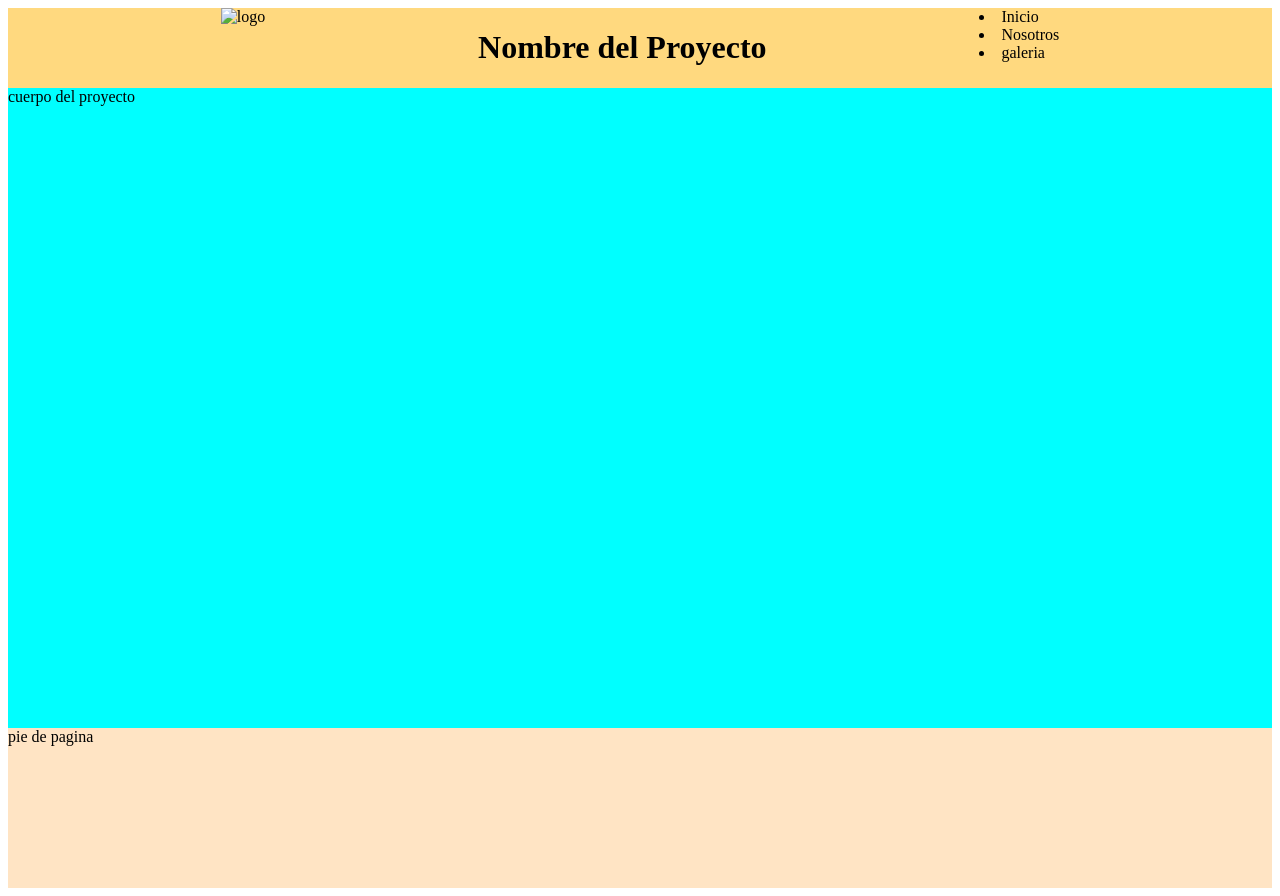
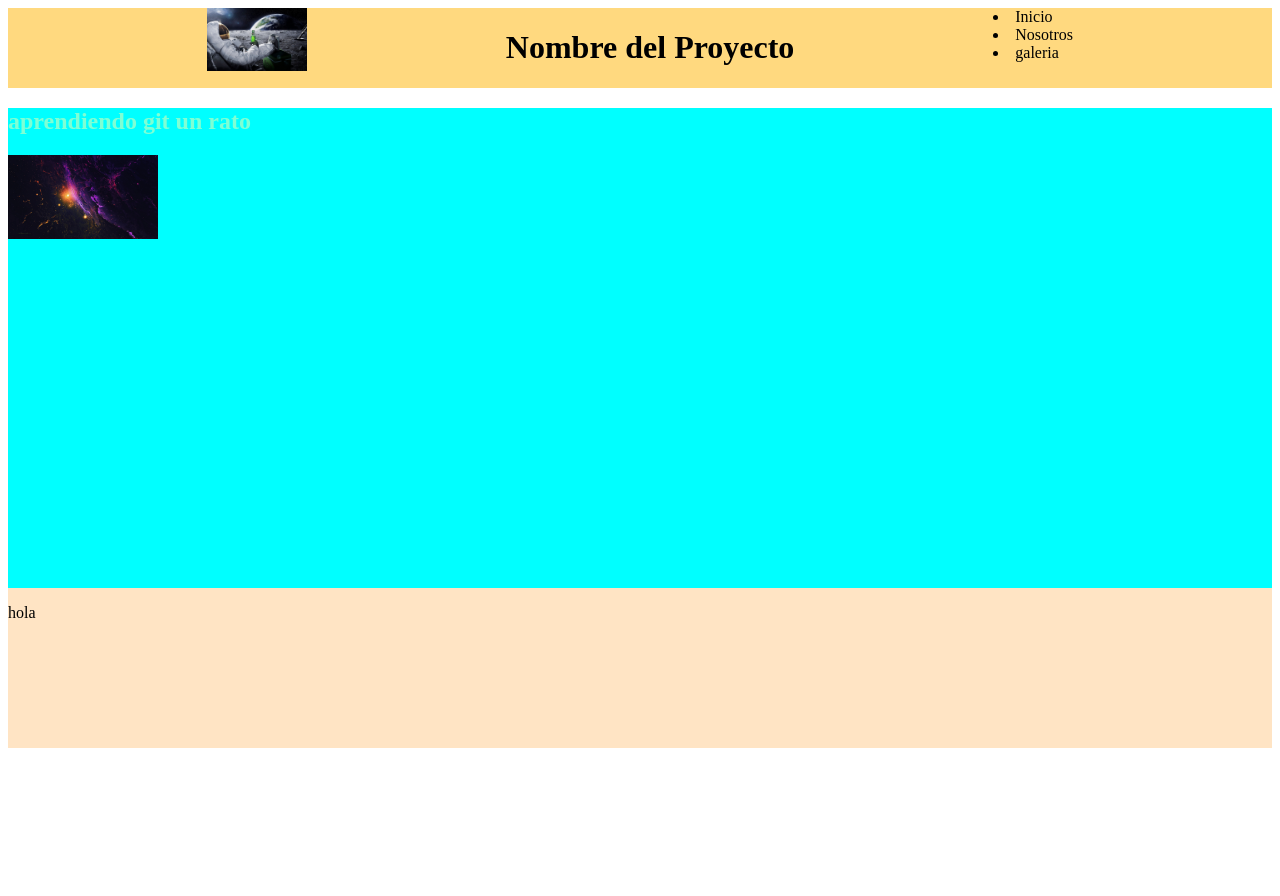
Before and after one commit to yeisonAnte/proyecto-web, a plain HTML site: page index.html in a window 1280 px wide. After the commit the page ends 800 px from the top, so only its background shows below. Drawn offline with Linux system fonts and the light colour scheme.

Commit message:
Le cambie el index y le agregue dos imagenes al header y main

```diff
--- a/index.html
+++ b/index.html
@@ -11,7 +11,7 @@
 <body>
     <header>
         <section>
-            <img src="" alt ="logo">
+            <img src="img\uwp2782368.jpeg" alt ="logo" width="100px">
         </section>
         <h1>
             Nombre del Proyecto
@@ -23,10 +23,13 @@
             </nav>
     </header>
     <main>
-        cuerpo del proyecto
+        <h2>aprendiendo git un rato </h2>
+        <img src="img\wp9389321-4k-pc-universe-wallpapers.jpg" alt="La expiral" width="150px">
     </main>
     <footer>
-        pie de pagina
+    <div>
+        <p>hola</p>
+    </div>
     </footer>
 </body>
 </html>
--- a/styles/styles1.css
+++ b/styles/styles1.css
@@ -12,9 +12,11 @@ header{
 }
 main{
     background-color: aqua;
-    height: 80vh;
+    height: 60vh;
+    color: aquamarine;
 }
 footer{
     background-color: bisque;
     height: 20vh;
+    display: flex;
 }
```
Also changed, not shown: img/uwp2782368.jpeg (added), img/wp9389321-4k-pc-universe-wallpapers.jpg (added).
